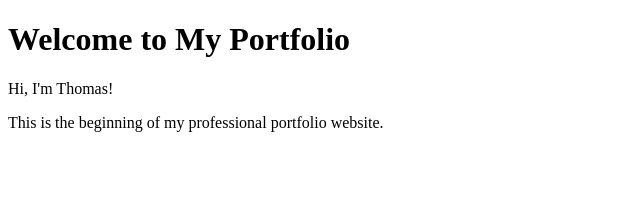
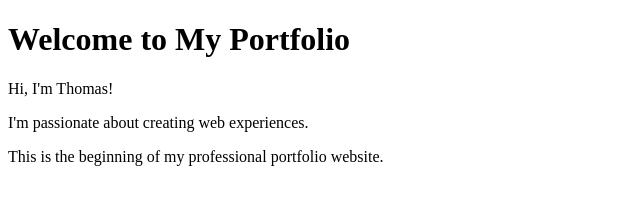
Before and after one commit to git-treelevel/my-portfolio, a plain HTML site: page index.html in a window 1280 px wide. Shown: the whole page, without its empty margins (0-640 px from the left). Drawn offline with Linux system fonts and the light colour scheme.

Commit message:
Add what I am passionate about

```diff
--- a/index.html
+++ b/index.html
@@ -8,6 +8,7 @@
 <body>
     <h1>Welcome to My Portfolio</h1>
     <p>Hi, I'm Thomas!</p>
+    <p>I'm passionate about creating web experiences.</p>
     <p>This is the beginning of my professional portfolio website.</p>
 </body>
 </html>
```
